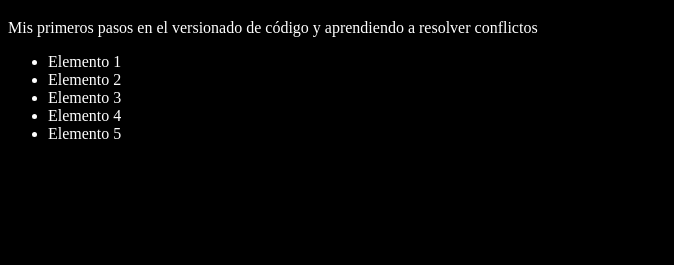
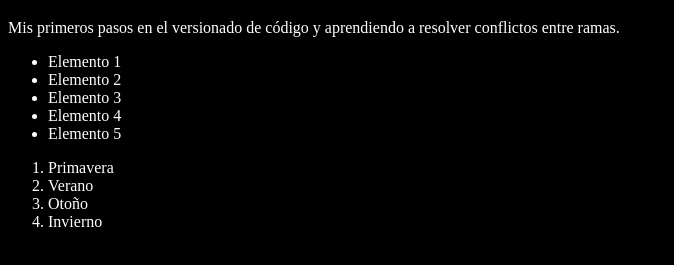
Before and after one commit to iescheinberg/pruebas-git, a plain HTML site: page index.html in a window 1280 px wide. Shown: the part 61-326 px from the top of the page, without its empty margins (0-674 px from the left). Drawn offline with Linux system fonts and the light colour scheme.

Commit message:
Agregando las estaciones del año

```diff
--- a/index.html
+++ b/index.html
@@ -11,7 +11,7 @@
 <body>
     <h1>Aprendiendo Git</h1>
     <p>
-        Mis primeros pasos en el versionado de código y aprendiendo a resolver conflictos
+        Mis primeros pasos en el versionado de código y aprendiendo a resolver conflictos entre ramas.
     </p>
 
     <ul>
@@ -21,6 +21,12 @@
         <li>Elemento 4</li>
         <li>Elemento 5</li>
     </ul>
+    <ol>
+        <li>Primavera</li>
+        <li>Verano</li>
+        <li>Otoño</li>
+        <li>Invierno</li>
+    </ol>
 
 
 
```
